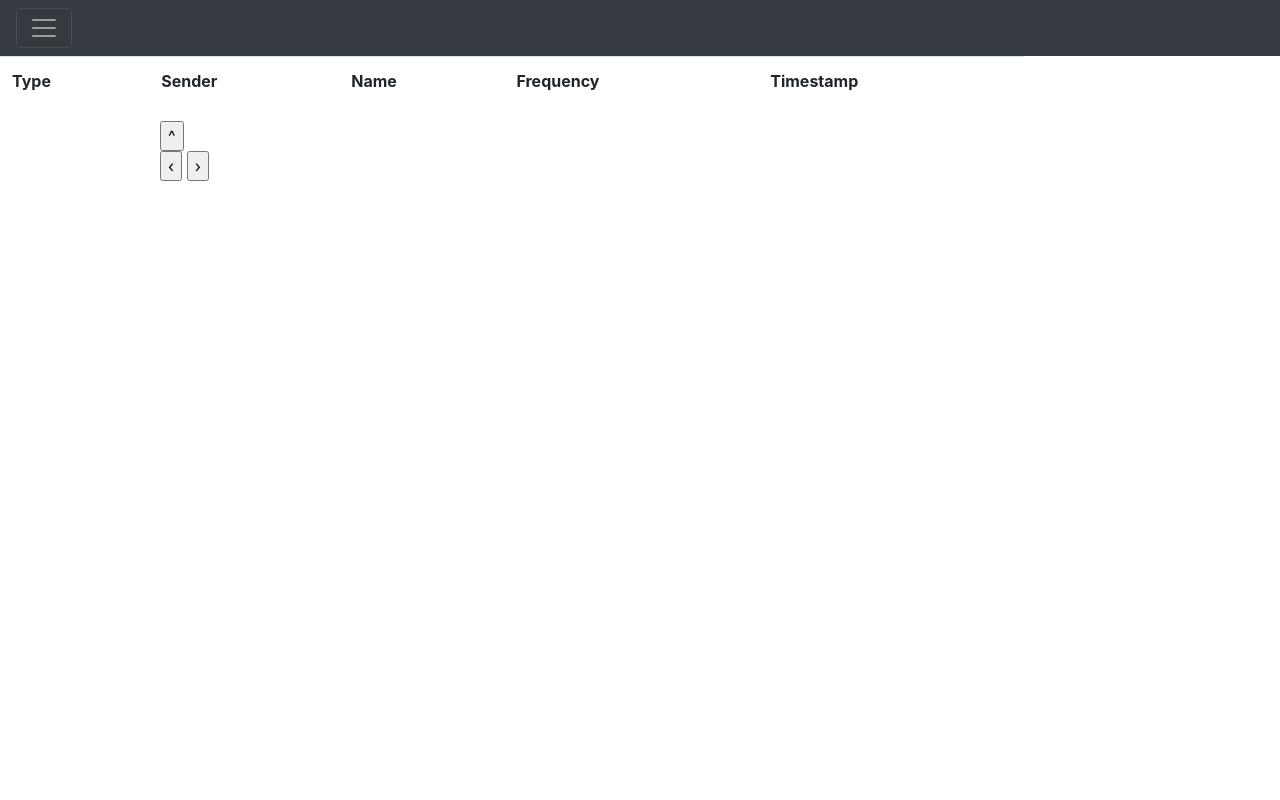
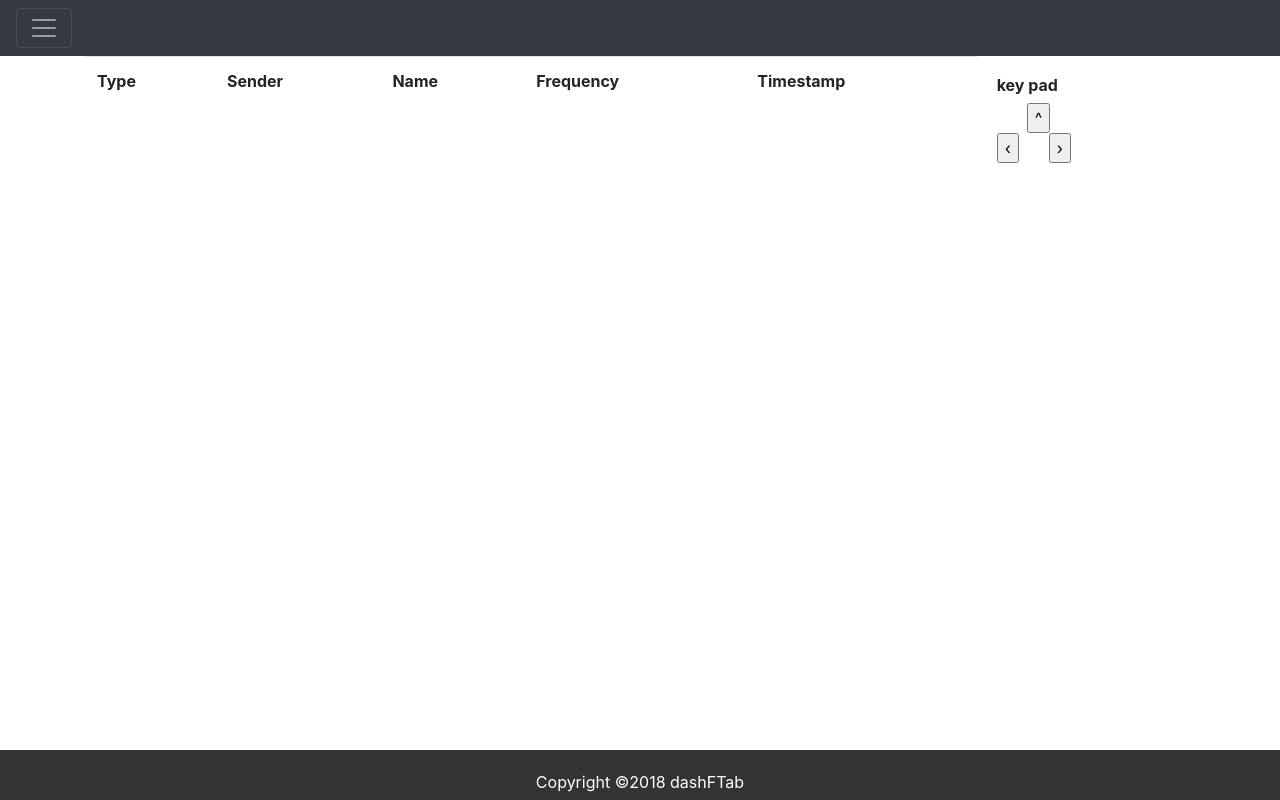
Before and after one commit to BigPapaKlonas/dit168, a plain HTML site: page web-interface/index.html in a window 1280 px wide. Drawn offline with Linux system fonts and the light colour scheme.

Commit message:
adding css

```diff
--- a/web-interface/index.html
+++ b/web-interface/index.html
@@ -14,6 +14,11 @@
 </head>
 
 <body onload="initializeNavKeys()">
+  <header id="main-header">
+
+  </header>
+
+  <nav id="navbar">
     <div class="pos-f-t">
       <div class="collapse" id="navbarToggleExternalContent">
         <div class="bg-dark p-4">
@@ -27,8 +32,10 @@
         </button>
       </nav>
     </div>
+  </nav>
 
-
+  <div class="container">
+    <div class="log-table">
       <table id="dataView" class="table">
         <tr>
           <th class="signal-type">Type</th>
@@ -38,19 +45,23 @@
           <th class="signal-timestamp">Timestamp</th>
         </tr>
       </table>
+    </div>
 
-
-    <!--
-     Navigation buttons, for controlling car (eventually)
-     -->
-
-    <div id="NavigationKeys">
+    <div class="NavigationKeys">
+      <h6>key pad</h6>
+      <div class="FwdKey">
         <input id="ForwardBtn" type="button" value="^" />
-      <br />
+      </div>
+      <div class="bottomKeys">
+        <div class="LftKey">
           <input id="LeftBtn" type="button" value="&#8249" />
+        </div>
+        <div class="RghtKey">
           <input id="RightBtn" type="button" value="&#8250" />
-
         </div>
+      </div>
+    </div>
+  </div><!-- /container-->
 
 <!--
     <script src="https://code.jquery.com/jquery-3.2.1.slim.min.js" integrity="sha384-KJ3o2DKtIkvYIK3UENzmM7KCkRr/rE9/Qpg6aAZGJwFDMVNA/GpGFF93hXpG5KkN" crossorigin="anonymous"></script>
@@ -69,5 +80,8 @@
   <script type="text/javascript" src="libcluon-0.0.45.js"></script>
   <script type="text/javascript" src="libcluon-viewer-0.01.js"></script>
 
+  <footer id="main-footer">
+    <p>Copyright &copy;2018 dashFTab </p>
+  </footer>
 </body>
 </html>
--- a/web-interface/style.css
+++ b/web-interface/style.css
@@ -1,10 +1,26 @@
 
+@media(min-width: 768px){
+  .container{
+    display: flex;
+    align-content: center;
+    justify-content: flex-start;
+  }
+
+  .log-table{
+    flex: 5;
+  }
+
+  .NavigationKeys{
+    padding: 20px;
+    flex: 1;
+    display: flex;
+    align-content: center;
+    justify-content: flex-start;
+    flex-direction: column;
+  }
+}
 span.dots {
   color: gray;
-}
-
-table#dataView {
-  width: 80%;
 }
 
 table.dataFields {
@@ -49,6 +65,33 @@ td.field-plot {
 td.field-value {
 }
 
-div#NavigationKeys {
-  padding-left: 10em;
+.FwdKey{
+  padding-left: 30px;
 }
+
+.bottomKeys{
+  display: flex;
+  align-content: center;
+  justify-content: flex-start;
+}
+
+.RghtKey{
+  padding-left: 30px;
+}
+
+#main-footer{
+  position: absolute;
+  background: #333;
+  color: #fff;
+  text-align: center;
+  padding: 20px;
+  left: 0;
+  bottom: 0;
+  height: 50px;
+  width: 100%;
+  overflow: hidden;
+}
+
+h6{
+  font-weight: bold;
+}
```
Lines whose indentation alone changed are shown as unchanged.
